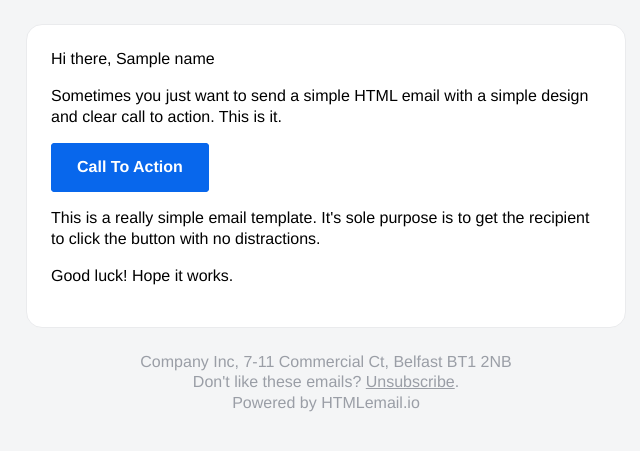
After one commit to DevelopedByBarley/PHP-MVC, a PHP site: template app/Views/templates/Test.mt.php in a window 1280 px wide. The commit adds this page. Shown: the top 451 px of the page, without its empty margins (314-954 px from the left). Run offline with PHP 8.4, Linux system fonts and the light colour scheme; the template is opened without the code that fills it: most values are stand-ins (such as "Sample title", 1, 10 or a date in 2020).

Commit message:
Email render template

```diff
--- a/app/Controllers/UserController.php
+++ b/app/Controllers/UserController.php
@@ -31,6 +31,7 @@ class UserController extends Controller
   public function registerPage()
   {
     session_start();
+
 
     $user = $_SESSION["userId"] ?? null;
 
--- a/app/Models/Model.php
+++ b/app/Models/Model.php
@@ -22,6 +22,11 @@ class Model
     $this->Debug = new Debug();
     $this->Mailer = new Mailer();
     $this->FileSaver = new FileSaver();
+  }
+
+  public function sendMail() {
+    $name = 'name';
+    $this->Mailer->renderAndSend('Test', ['name' => $name], 'arpadsz@max.hu', 'Test');
   }
 
 
--- a/app/Views/public/Layout.php
+++ b/app/Views/public/Layout.php
@@ -20,12 +20,13 @@
 
   <?= $params["content"] ?>
 
+
   <script src="https://code.jquery.com/jquery-3.3.1.js" integrity="sha256-2Kok7MbOyxpgUVvAk/HJ2jigOSYS2auK4Pfzbm7uH60=" crossorigin="anonymous"></script>
   <script src="/public/bootstrap/js/bootstrap.bundle.js"></script>
   <script src="/public/js/getCookie.js"></script>
   <script src="/public/js/validators.js"></script>
+  <script src="/public/js/toast.js?v=<?= time() ?>"></script>
 
-  <script type="module" defer src="/public/js/toast.js?v=<?= time() ?>"></script>
 </body>
 
 </html>
--- a/app/Views/public/pages/Welcome.php
+++ b/app/Views/public/pages/Welcome.php
@@ -4,8 +4,7 @@ $lang = $_COOKIE['lang'] ?? null;
 <div class="container-fluid vh-100">
   <div class="row h-100">
     <div class="col-12 d-flex align-items-center justify-content-center flex-column h-100">
-      <h1 class="pr-font"><?= WELCOME['title'][$lang] ?? 'Error' ?></h1>
-      <button class="toast-btn">Toast!</button>
+      <button class="toast-btn btn btn-info p-3 px-5 text-white">Toast!</button>
     </div>
   </div>
 </div>
--- a/app/Views/public/pages/user/Register.php
+++ b/app/Views/public/pages/user/Register.php
@@ -1,4 +1,5 @@
 <?php $csfr = $params['csfr'] ?? null ?>
+
 
 <div class="container vh-100">
   <div class="row h-100 d-flex align-items-center justify-content-center flex-column">
--- /dev/null
+++ b/app/Views/templates/Test.mt.php
@@ -0,0 +1,383 @@
+<!doctype html>
+<html lang="en">
+
+<head>
+  <meta name="viewport" content="width=device-width, initial-scale=1.0">
+  <meta http-equiv="Content-Type" content="text/html; charset=UTF-8">
+  <title>Simple Transactional Email</title>
+  <style media="all" type="text/css">
+    /* -------------------------------------
+    GLOBAL RESETS
+------------------------------------- */
+
+    body {
+      font-family: Helvetica, sans-serif;
+      -webkit-font-smoothing: antialiased;
+      font-size: 16px;
+      line-height: 1.3;
+      -ms-text-size-adjust: 100%;
+      -webkit-text-size-adjust: 100%;
+    }
+
+    table {
+      border-collapse: separate;
+      mso-table-lspace: 0pt;
+      mso-table-rspace: 0pt;
+      width: 100%;
+    }
+
+    table td {
+      font-family: Helvetica, sans-serif;
+      font-size: 16px;
+      vertical-align: top;
+    }
+
+    /* -------------------------------------
+    BODY & CONTAINER
+------------------------------------- */
+
+    body {
+      background-color: #f4f5f6;
+      margin: 0;
+      padding: 0;
+    }
+
+    .body {
+      background-color: #f4f5f6;
+      width: 100%;
+    }
+
+    .container {
+      margin: 0 auto !important;
+      max-width: 600px;
+      padding: 0;
+      padding-top: 24px;
+      width: 600px;
+    }
+
+    .content {
+      box-sizing: border-box;
+      display: block;
+      margin: 0 auto;
+      max-width: 600px;
+      padding: 0;
+    }
+
+    /* -------------------------------------
+    HEADER, FOOTER, MAIN
+------------------------------------- */
+
+    .main {
+      background: #ffffff;
+      border: 1px solid #eaebed;
+      border-radius: 16px;
+      width: 100%;
+    }
+
+    .wrapper {
+      box-sizing: border-box;
+      padding: 24px;
+    }
+
+    .footer {
+      clear: both;
+      padding-top: 24px;
+      text-align: center;
+      width: 100%;
+    }
+
+    .footer td,
+    .footer p,
+    .footer span,
+    .footer a {
+      color: #9a9ea6;
+      font-size: 16px;
+      text-align: center;
+    }
+
+    /* -------------------------------------
+    TYPOGRAPHY
+------------------------------------- */
+
+    p {
+      font-family: Helvetica, sans-serif;
+      font-size: 16px;
+      font-weight: normal;
+      margin: 0;
+      margin-bottom: 16px;
+    }
+
+    a {
+      color: #0867ec;
+      text-decoration: underline;
+    }
+
+    /* -------------------------------------
+    BUTTONS
+------------------------------------- */
+
+    .btn {
+      box-sizing: border-box;
+      min-width: 100% !important;
+      width: 100%;
+    }
+
+    .btn>tbody>tr>td {
+      padding-bottom: 16px;
+    }
+
+    .btn table {
+      width: auto;
+    }
+
+    .btn table td {
+      background-color: #ffffff;
+      border-radius: 4px;
+      text-align: center;
+    }
+
+    .btn a {
+      background-color: #ffffff;
+      border: solid 2px #0867ec;
+      border-radius: 4px;
+      box-sizing: border-box;
+      color: #0867ec;
+      cursor: pointer;
+      display: inline-block;
+      font-size: 16px;
+      font-weight: bold;
+      margin: 0;
+      padding: 12px 24px;
+      text-decoration: none;
+      text-transform: capitalize;
+    }
+
+    .btn-primary table td {
+      background-color: #0867ec;
+    }
+
+    .btn-primary a {
+      background-color: #0867ec;
+      border-color: #0867ec;
+      color: #ffffff;
+    }
+
+    @media all {
+      .btn-primary table td:hover {
+        background-color: #ec0867 !important;
+      }
+
+      .btn-primary a:hover {
+        background-color: #ec0867 !important;
+        border-color: #ec0867 !important;
+      }
+    }
+
+    /* -------------------------------------
+    OTHER STYLES THAT MIGHT BE USEFUL
+------------------------------------- */
+
+    .last {
+      margin-bottom: 0;
+    }
+
+    .first {
+      margin-top: 0;
+    }
+
+    .align-center {
+      text-align: center;
+    }
+
+    .align-right {
+      text-align: right;
+    }
+
+    .align-left {
+      text-align: left;
+    }
+
+    .text-link {
+      color: #0867ec !important;
+      text-decoration: underline !important;
+    }
+
+    .clear {
+      clear: both;
+    }
+
+    .mt0 {
+      margin-top: 0;
+    }
+
+    .mb0 {
+      margin-bottom: 0;
+    }
+
+    .preheader {
+      color: transparent;
+      display: none;
+      height: 0;
+      max-height: 0;
+      max-width: 0;
+      opacity: 0;
+      overflow: hidden;
+      mso-hide: all;
+      visibility: hidden;
+      width: 0;
+    }
+
+    .powered-by a {
+      text-decoration: none;
+    }
+
+    /* -------------------------------------
+    RESPONSIVE AND MOBILE FRIENDLY STYLES
+------------------------------------- */
+
+    @media only screen and (max-width: 640px) {
+
+      .main p,
+      .main td,
+      .main span {
+        font-size: 16px !important;
+      }
+
+      .wrapper {
+        padding: 8px !important;
+      }
+
+      .content {
+        padding: 0 !important;
+      }
+
+      .container {
+        padding: 0 !important;
+        padding-top: 8px !important;
+        width: 100% !important;
+      }
+
+      .main {
+        border-left-width: 0 !important;
+        border-radius: 0 !important;
+        border-right-width: 0 !important;
+      }
+
+      .btn table {
+        max-width: 100% !important;
+        width: 100% !important;
+      }
+
+      .btn a {
+        font-size: 16px !important;
+        max-width: 100% !important;
+        width: 100% !important;
+      }
+    }
+
+    /* -------------------------------------
+    PRESERVE THESE STYLES IN THE HEAD
+------------------------------------- */
+
+    @media all {
+      .ExternalClass {
+        width: 100%;
+      }
+
+      .ExternalClass,
+      .ExternalClass p,
+      .ExternalClass span,
+      .ExternalClass font,
+      .ExternalClass td,
+      .ExternalClass div {
+        line-height: 100%;
+      }
+
+      .apple-link a {
+        color: inherit !important;
+        font-family: inherit !important;
+        font-size: inherit !important;
+        font-weight: inherit !important;
+        line-height: inherit !important;
+        text-decoration: none !important;
+      }
+
+      #MessageViewBody a {
+        color: inherit;
+        text-decoration: none;
+        font-size: inherit;
+        font-family: inherit;
+        font-weight: inherit;
+        line-height: inherit;
+      }
+    }
+  </style>
+</head>
+
+<body>
+  <table role="presentation" border="0" cellpadding="0" cellspacing="0" class="body">
+    <tr>
+      <td>&nbsp;</td>
+      <td class="container">
+        <div class="content">
+
+          <!-- START CENTERED WHITE CONTAINER -->
+          <span class="preheader">This is preheader text. Some clients will show this text as a preview.</span>
+          <table role="presentation" border="0" cellpadding="0" cellspacing="0" class="main">
+
+            <!-- START MAIN CONTENT AREA -->
+            <tr>
+              <td class="wrapper">
+                <p>Hi there, <?= $name ?></p>
+                <p>Sometimes you just want to send a simple HTML email with a simple design and clear call to action. This is it.</p>
+                <table role="presentation" border="0" cellpadding="0" cellspacing="0" class="btn btn-primary">
+                  <tbody>
+                    <tr>
+                      <td align="left">
+                        <table role="presentation" border="0" cellpadding="0" cellspacing="0">
+                          <tbody>
+                            <tr>
+                              <td> <a href="http://htmlemail.io" target="_blank">Call To Action</a> </td>
+                            </tr>
+                          </tbody>
+                        </table>
+                      </td>
+                    </tr>
+                  </tbody>
+                </table>
+                <p>This is a really simple email template. It's sole purpose is to get the recipient to click the button with no distractions.</p>
+                <p>Good luck! Hope it works.</p>
+              </td>
+            </tr>
+
+            <!-- END MAIN CONTENT AREA -->
+          </table>
+
+          <!-- START FOOTER -->
+          <div class="footer">
+            <table role="presentation" border="0" cellpadding="0" cellspacing="0">
+              <tr>
+                <td class="content-block">
+                  <span class="apple-link">Company Inc, 7-11 Commercial Ct, Belfast BT1 2NB</span>
+                  <br> Don't like these emails? <a href="http://htmlemail.io/blog">Unsubscribe</a>.
+                </td>
+              </tr>
+              <tr>
+                <td class="content-block powered-by">
+                  Powered by <a href="http://htmlemail.io">HTMLemail.io</a>
+                </td>
+              </tr>
+            </table>
+          </div>
+
+          <!-- END FOOTER -->
+
+          <!-- END CENTERED WHITE CONTAINER -->
+        </div>
+      </td>
+      <td>&nbsp;</td>
+    </tr>
+  </table>
+</body>
+
+</html>
```
Also changed, not shown: app/Controllers/Controller.php (+5 -2 lines), app/Helpers/Mailer.php (+43 -0 lines), app/Helpers/Toast.php (added, +41 -0 lines), app/Views/public/components/Toast.php (+32 -3 lines), public/js/toast.js (+13 -8 lines), public/js/validators.js (+0 -138 lines), texts/todo.md (added, +2 -0 lines).
